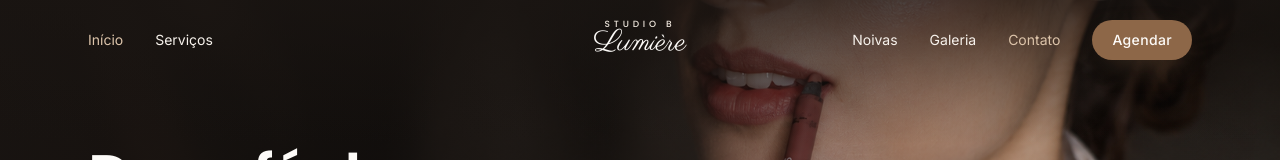
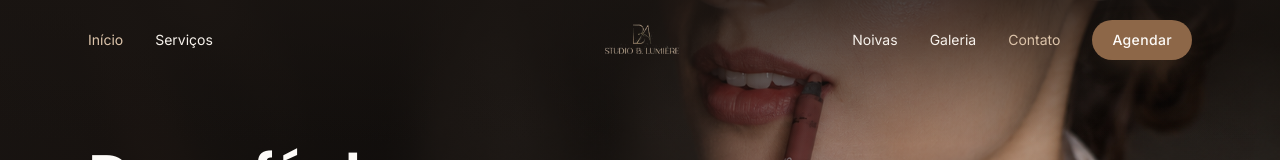
Before and after one commit to layralimas5/studioblumiere, a React (Vite) app: page / in a window 1280 px wide. Shown: the top 160 px of the page. Built offline with nearby package versions, Linux system fonts and the light colour scheme.

Commit message:
feat: logo da marca no menu e no rodape
- Recorta o fundo bege chapado do PNG original (logo-transparent.png)
- Clareia sobre o banner escuro e escurece sobre o creme
- Fundo da secao de noivas mais claro e rodape levemente mais escuro

```diff
--- a/src/components/layout/Footer.tsx
+++ b/src/components/layout/Footer.tsx
@@ -14,17 +14,21 @@ const navLinks = [
 
 function ColumnTitle({ children }: { children: string }) {
   return (
-    <h2 className="text-mocha-500 text-[0.6875rem] font-medium uppercase tracking-[0.22em]">
+    <h2 className="text-mocha-600 text-[0.6875rem] font-medium uppercase tracking-[0.22em]">
       {children}
     </h2>
   )
 }
 
+/**
+ * O rodapé é o único bloco em creme escurecido. Sobre ele, a tinta precisa ser a
+ * mais forte (ink-700): ink-500 cairia abaixo do contraste AA neste fundo.
+ */
 export function Footer() {
   return (
     <footer
       id="contato"
-      className="border-cream-300 bg-cream-200 relative scroll-mt-24 overflow-hidden border-t pb-10 pt-20"
+      className="border-mocha-200 bg-cream-300 relative scroll-mt-24 overflow-hidden border-t pb-10 pt-20"
     >
       <div
         aria-hidden
@@ -34,14 +38,14 @@ export function Footer() {
       <Container>
         <div className="grid gap-12 md:grid-cols-4">
           <div>
-            <Logo className="items-start" />
-            <p className="text-ink-500 mt-6 max-w-xs text-sm leading-relaxed">{site.tagline}.</p>
+            <Logo className="h-14" />
+            <p className="text-ink-700 mt-6 max-w-xs text-sm leading-relaxed">{site.tagline}.</p>
 
             <a
               href={site.instagram}
               target="_blank"
               rel="noopener noreferrer"
-              className="text-ink-700 hover:text-mocha-500 mt-6 inline-flex items-center gap-2 text-sm transition-colors"
+              className="text-ink-700 hover:text-mocha-600 mt-6 inline-flex items-center gap-2 text-sm transition-colors"
             >
               <InstagramIcon className="size-4" />
               {site.instagramHandle}
@@ -53,7 +57,7 @@ export function Footer() {
             <ul className="mt-6 space-y-3 text-sm">
               {navLinks.map((link) => (
                 <li key={link.to}>
-                  <Link to={link.to} className="text-ink-500 hover:text-mocha-500 transition-colors">
+                  <Link to={link.to} className="text-ink-700 hover:text-mocha-600 transition-colors">
                     {link.label}
                   </Link>
                 </li>
@@ -63,14 +67,14 @@ export function Footer() {
 
           <div>
             <ColumnTitle>Onde estamos</ColumnTitle>
-            <address className="text-ink-500 mt-6 space-y-3 text-sm not-italic">
+            <address className="text-ink-700 mt-6 space-y-3 text-sm not-italic">
               <a
                 href={site.address.mapsUrl}
                 target="_blank"
                 rel="noopener noreferrer"
-                className="hover:text-mocha-500 flex gap-2.5 transition-colors"
+                className="hover:text-mocha-600 flex gap-2.5 transition-colors"
               >
-                <MapPin className="text-mocha-500 mt-0.5 size-4 shrink-0" aria-hidden />
+                <MapPin className="text-mocha-600 mt-0.5 size-4 shrink-0" aria-hidden />
                 <span>
                   {site.address.street}
                   <br />
@@ -79,16 +83,16 @@ export function Footer() {
               </a>
               <a
                 href={`tel:+${site.whatsapp}`}
-                className="hover:text-mocha-500 flex items-center gap-2.5 transition-colors"
+                className="hover:text-mocha-600 flex items-center gap-2.5 transition-colors"
               >
-                <Phone className="text-mocha-500 size-4 shrink-0" aria-hidden />
+                <Phone className="text-mocha-600 size-4 shrink-0" aria-hidden />
                 {site.whatsappDisplay}
               </a>
               <a
                 href={`mailto:${site.email}`}
-                className="hover:text-mocha-500 flex items-center gap-2.5 transition-colors"
+                className="hover:text-mocha-600 flex items-center gap-2.5 transition-colors"
               >
-                <Mail className="text-mocha-500 size-4 shrink-0" aria-hidden />
+                <Mail className="text-mocha-600 size-4 shrink-0" aria-hidden />
                 {site.email}
               </a>
             </address>
@@ -96,14 +100,14 @@ export function Footer() {
 
           <div>
             <ColumnTitle>Atendimento</ColumnTitle>
-            <ul className="text-ink-500 mt-6 space-y-3 text-sm">
+            <ul className="text-ink-700 mt-6 space-y-3 text-sm">
               {site.hours.map((entry) => (
                 <li key={entry.days} className="flex gap-2.5">
-                  <Clock className="text-mocha-500 mt-0.5 size-4 shrink-0" aria-hidden />
+                  <Clock className="text-mocha-600 mt-0.5 size-4 shrink-0" aria-hidden />
                   <span>
-                    {entry.days}
+                    <span className="font-medium">{entry.days}</span>
                     <br />
-                    <span className="text-ink-400">{entry.time}</span>
+                    {entry.time}
                   </span>
                 </li>
               ))}
@@ -113,7 +117,7 @@ export function Footer() {
 
         <div className="rule-mocha mt-16" />
 
-        <p className="text-ink-400 mt-8 text-xs">
+        <p className="text-ink-700 mt-8 text-xs">
           © {new Date().getFullYear()} {site.name}. Todos os direitos reservados.
         </p>
       </Container>
--- a/src/components/layout/Logo.tsx
+++ b/src/components/layout/Logo.tsx
@@ -1,36 +1,31 @@
 import { cn } from '@/lib/cn'
 
 /**
- * A marca é o único elemento manuscrito fixo da tela. O "Studio B" em versalete
- * segura o script para que ele leia como assinatura, não como enfeite.
+ * Logo da marca. O arquivo original vem com fundo bege chapado; `logo-transparent.png`
+ * é a mesma arte com o fundo recortado — sem ele, apareceria um retângulo sobre a foto.
  *
- * `tone="light"` é usado quando a logo repousa sobre a foto do banner.
+ * O traço é dourado claro: sobre o banner escuro ele é clareado, e sobre o creme é
+ * escurecido, senão desapareceria no fundo.
  */
 export function Logo({
   className,
   tone = 'dark',
 }: {
   className?: string
+  /** `light` = repousa sobre a foto do banner. `dark` = sobre o creme. */
   tone?: 'dark' | 'light'
 }) {
   return (
-    <span className={cn('flex flex-col items-center leading-none', className)}>
-      <span
-        className={cn(
-          'font-display text-[0.5625rem] font-medium uppercase tracking-[0.42em] transition-colors',
-          tone === 'light' ? 'text-cream-200' : 'text-ink-500',
-        )}
-      >
-        Studio B
-      </span>
-      <span
-        className={cn(
-          'font-script -mt-1 text-3xl transition-colors',
-          tone === 'light' ? 'text-cream-50' : 'text-ink-900',
-        )}
-      >
-        Lumière
-      </span>
-    </span>
+    <img
+      src="/logo-transparent.png"
+      alt="Studio B Lumière"
+      width={126}
+      height={67}
+      className={cn(
+        'h-11 w-auto transition-[filter] duration-300',
+        tone === 'light' ? 'brightness-125' : 'brightness-[0.55] saturate-150',
+        className,
+      )}
+    />
   )
 }
--- a/src/components/sections/BridalTeaser.tsx
+++ b/src/components/sections/BridalTeaser.tsx
@@ -14,7 +14,7 @@ const promises = [
 
 export function BridalTeaser() {
   return (
-    <Section tone="raised" className="overflow-hidden">
+    <Section className="bg-cream-50 overflow-hidden">
       <div
         aria-hidden
         className="glow-warm pointer-events-none absolute -left-40 top-1/4 size-[36rem] rounded-full"
```
Also changed, not shown: public/logo-transparent.png (added), public/logo.png (added).
